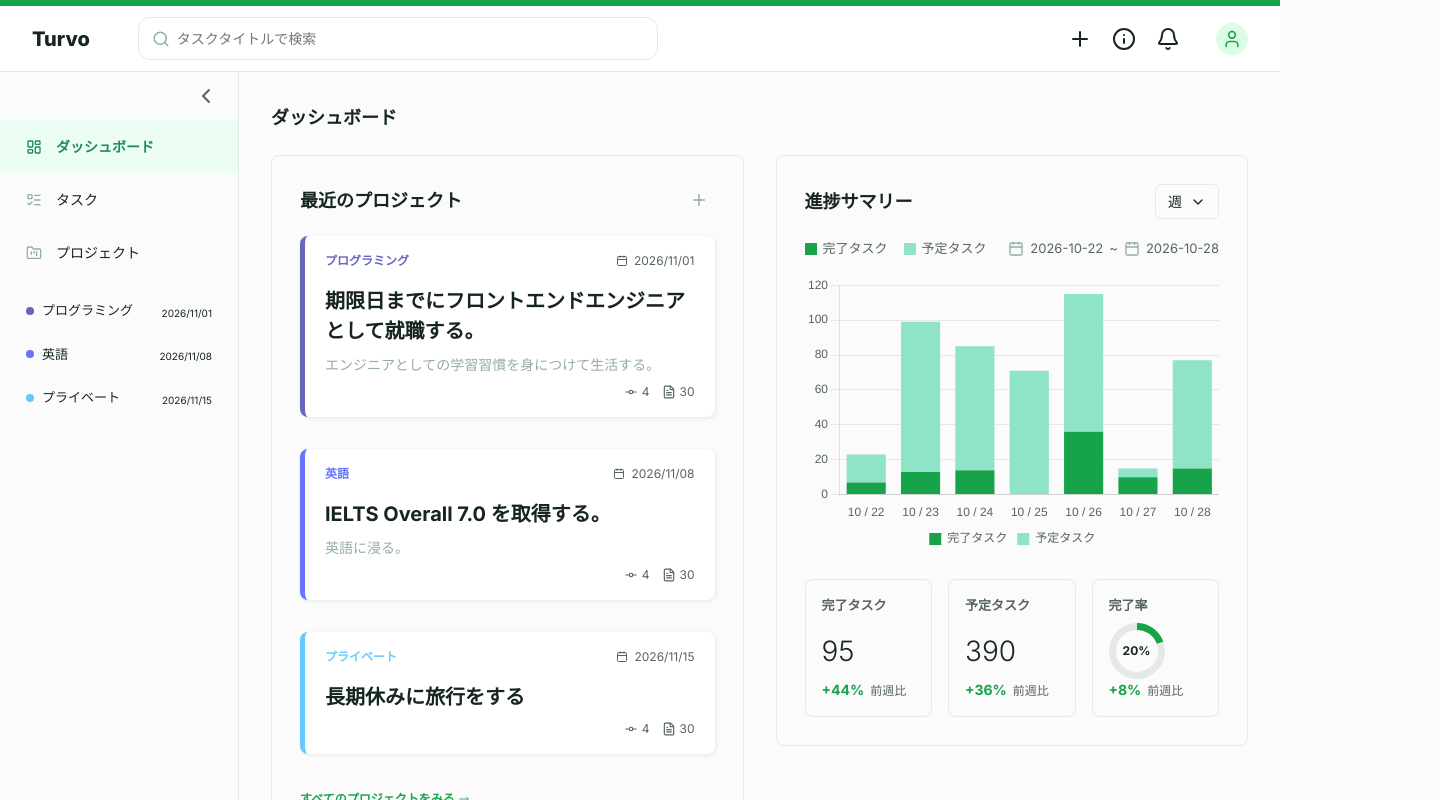
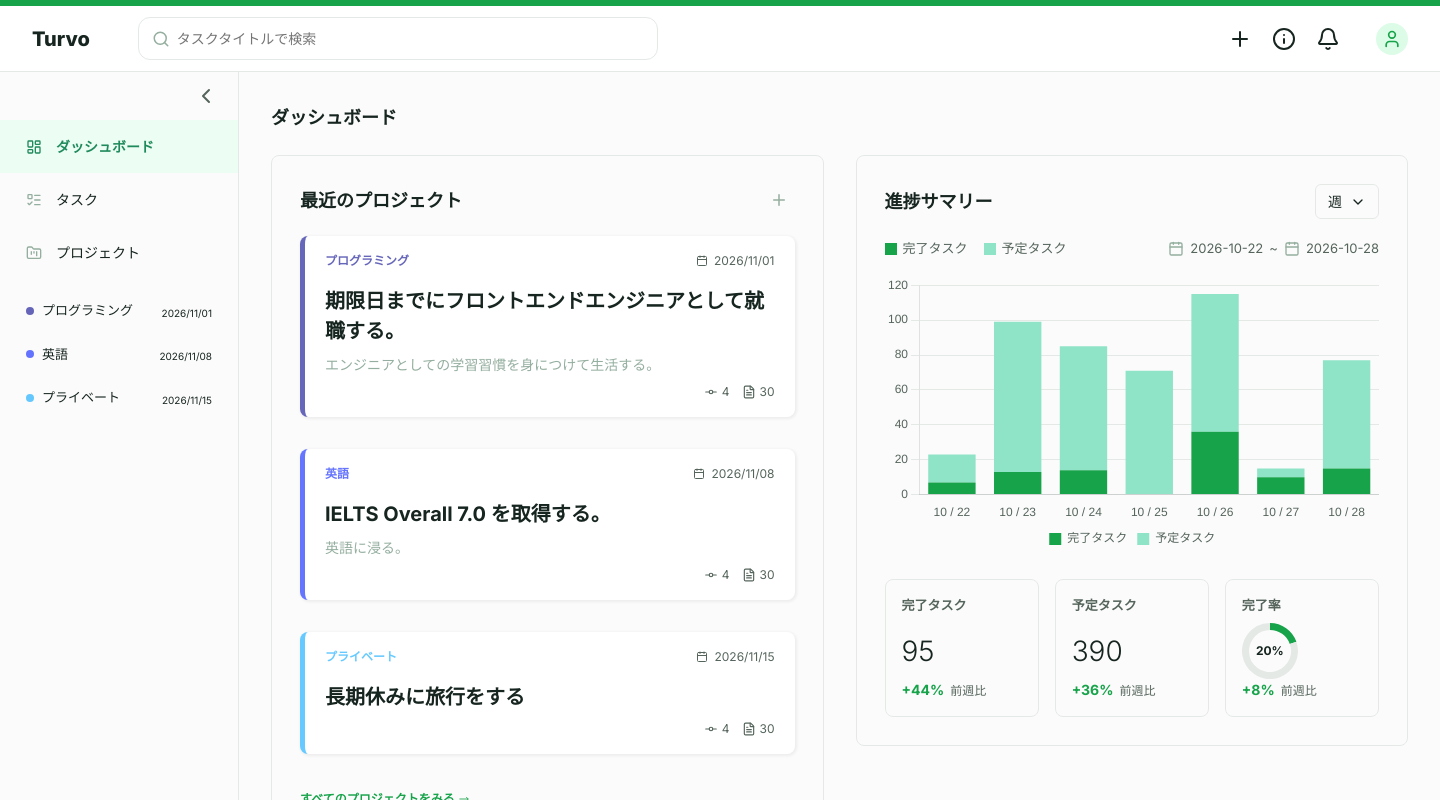
Before and after one commit to timeisariver/006-next-context-api, a Next.js app: page / in a window 1280 px wide. Shown: the whole page, 1440 px wide, since content can reach past the window. Built offline with nearby package versions, Linux system fonts and the light colour scheme.

Commit message:
✨ feat: ルートレイアウトの表示幅を 1440px に固定

```diff
--- a/app/layout.tsx
+++ b/app/layout.tsx
@@ -1 +1 @@
-export { RootLayout as default, metadata } from "@/_app/layouts";
+export { RootLayout as default, metadata, viewport } from "@/_app/layouts";
--- a/src/_app/layouts/RootLayout.module.scss
+++ b/src/_app/layouts/RootLayout.module.scss
@@ -1,8 +1,19 @@
+// html の高さを決めて、body の高さを 100% で求められるようにする。
+// 100dvh だと横スクロールバーの分が引かれず、本文の下端がスクロールバーに隠れる。
+.html {
+  height: 100%;
+}
+
+// 幅が 1440px 未満にならないようにする（RootLayout.tsx の viewport の width と合わせる）。
+// body の overflow はページ全体に伝わるため、縦は止めて横だけスクロールさせる。
+// サイドバー・本文は中だけで縦にスクロールする。
 .root {
   display: flex;
   flex-direction: column;
-  height: 100dvh;
-  overflow: hidden;
+  height: 100%;
+  min-height: 0; // リセットの min-height: 100svh を打ち消す
+  min-width: 1440px;
+  overflow: auto hidden; // 横は auto、縦は hidden
 }
 
 .content {
--- a/src/_app/layouts/RootLayout.tsx
+++ b/src/_app/layouts/RootLayout.tsx
@@ -1,4 +1,4 @@
-import type { Metadata } from "next";
+import type { Metadata, Viewport } from "next";
 import { Inter, Noto_Sans_JP } from "next/font/google";
 import "../styles/globals.scss";
 import { Header } from "./Header";
@@ -24,9 +24,19 @@ export const metadata: Metadata = {
   title: "Turvo",
 };
 
+// デスクトップ向けのレイアウトしかないため、表示幅を 1440px に固定する（RootLayout.module.scss の .root の min-width と合わせる）。
+// 既定の initial-scale=1 が残ると縮小して表示されないため、undefined で消す。
+export const viewport: Viewport = {
+  width: 1440,
+  initialScale: undefined,
+};
+
 export function RootLayout({ children }: LayoutProps<"/">) {
   return (
-    <html lang="ja" className={clsx(inter.variable, notoSansJp.variable)}>
+    <html
+      lang="ja"
+      className={clsx(s.html, inter.variable, notoSansJp.variable)}
+    >
       <body className={s.root}>
         <ProjectsProvider>
           <TaskChangesProvider>
--- a/src/_app/layouts/index.ts
+++ b/src/_app/layouts/index.ts
@@ -1 +1 @@
-export { RootLayout, metadata } from "./RootLayout";
+export { RootLayout, metadata, viewport } from "./RootLayout";
```
